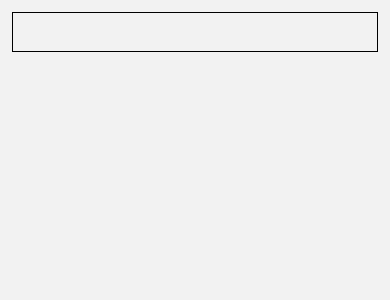
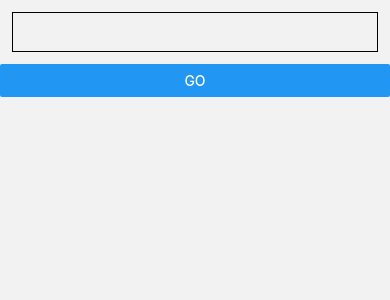
Before and after one commit to onlywillian/infoday-project, a React Native app: screen /Login in a window 390 px wide. Shown: the top 300 px of the page. Built offline with nearby package versions, Linux system fonts and the light colour scheme.

Commit message:
Adicionando fetch

```diff
--- a/screens/LoginScreen.js
+++ b/screens/LoginScreen.js
@@ -1,14 +1,29 @@
 import { useState } from 'react';
-import { SafeAreaView, StyleSheet, TextInput, Text } from 'react-native';
+import { SafeAreaView, StyleSheet, TextInput, Button } from 'react-native';
+import axios from 'axios';
 
 import loginImage from '../assets/screen/login.png';
 
 export default function InvenctoryScreen() {
     const [ value, setValue ] = useState('');
 
+    const handleButtonClick = () => {
+        fetch('https://mywebsite.com/endpoint/', {
+            method: 'POST',
+            headers: {
+                Accept: 'application/json',
+                'Content-Type': 'application/json'
+            },
+            body: JSON.stringify({
+                name: value,
+            })
+        });
+    }
+
     return (
         <SafeAreaView>
             <TextInput value={value} onChangeText={setValue} maxLength={20} style={styles.input}/>
+            <Button title='Go'onPress={handleButtonClick} />
         </SafeAreaView>
     )
 }
```
